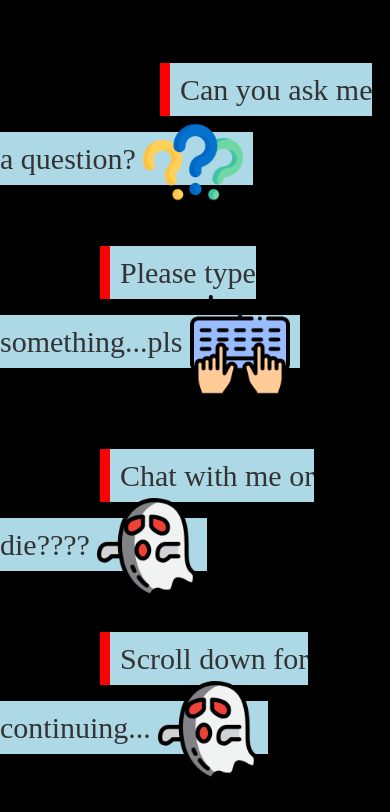
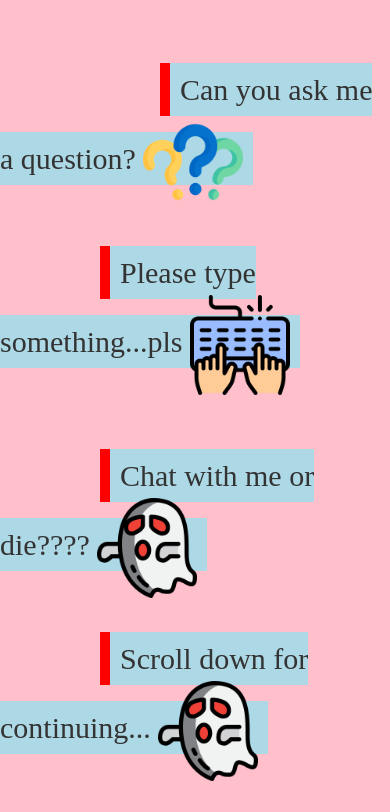
Before and after one commit to phuthinhnguyen/my-first-static-web-app, a website: page src/index.html in a window 390 px wide. Shown: the part 648-1460 px from the top of the page. Drawn offline with nearby package versions, Linux system fonts and the light colour scheme; a web font is replaced by a local one.

Commit message:
Update index.html

```diff
--- a/src/index.html
+++ b/src/index.html
@@ -374,12 +374,22 @@
 		:root{
 			--green: rgb(0,100,0);
 		}
-		@media screen and (max-width: 992px){
+		@media screen and (max-width: 600px){
+			body{
+				background-color: pink;
+			}
+		}
+		@media screen and (max-width: 768px){
+			body{
+				background-color: pink;
+			}
+		}
+		@media screen and (min-width: 992px){
 			body{
 				background-color: black;
 			}
 		}
-		@media screen and (min-width: 600px){
+		@media screen and (min-width: 1200px){
 			body{
 				background-color: olive;
 			}
```
